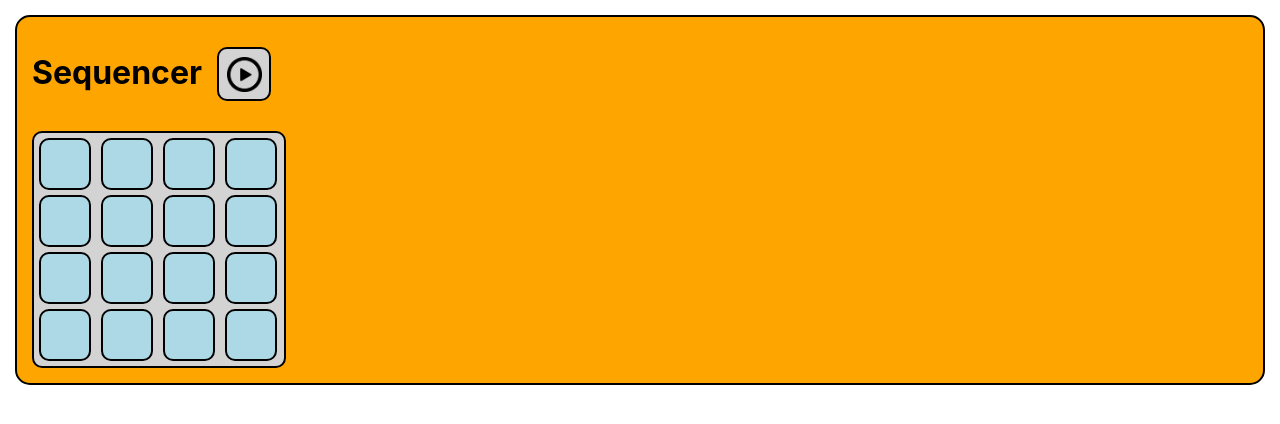
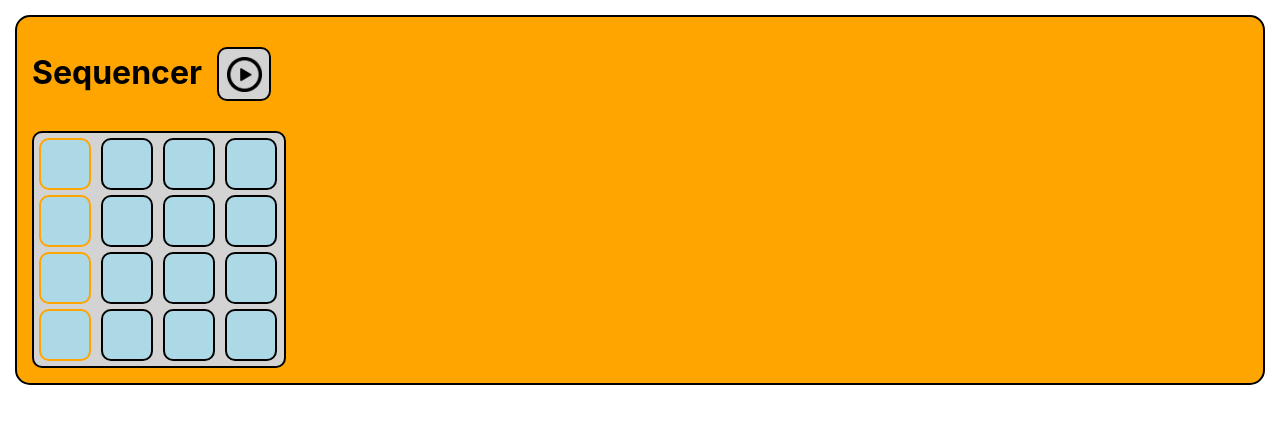
Before and after one commit to jedwards2/note-scroller, a React (Create React App) app: page / in a window 1280 px wide. Shown: the top 424 px of the page. Built offline with nearby package versions, Linux system fonts and the light colour scheme.

Commit message:
moved borderActive into gridState so all grid info is stored in the same place

```diff
--- a/src/App.js
+++ b/src/App.js
@@ -8,31 +8,31 @@ import pause from "./images/pause.png";
 function App() {
   const [count, setCount] = useState(0);
   const [running, setRunning] = useState(false);
-  const [gridBorders, setGridBorders] = useState([false, false, false, false]);
+  const [gridBorders, setGridBorders] = useState([true, false, false, false]);
   const [gridState, setGridState] = useState([
     [
-      { state: false, id: 0, note: "G3" },
-      { state: false, id: 1, note: "F3" },
-      { state: false, id: 2, note: "E3" },
-      { state: false, id: 3, note: "C3" },
+      { state: false, id: 0, note: "G3", borderActive: true },
+      { state: false, id: 1, note: "F3", borderActive: true },
+      { state: false, id: 2, note: "E3", borderActive: true },
+      { state: false, id: 3, note: "C3", borderActive: true },
     ],
     [
-      { state: false, id: 4, note: "G3" },
-      { state: false, id: 5, note: "F3" },
-      { state: false, id: 6, note: "E3" },
-      { state: false, id: 7, note: "C3" },
+      { state: false, id: 4, note: "G3", borderActive: false },
+      { state: false, id: 5, note: "F3", borderActive: false },
+      { state: false, id: 6, note: "E3", borderActive: false },
+      { state: false, id: 7, note: "C3", borderActive: false },
     ],
     [
-      { state: false, id: 8, note: "G3" },
-      { state: false, id: 9, note: "F3" },
-      { state: false, id: 10, note: "E3" },
-      { state: false, id: 11, note: "C3" },
+      { state: false, id: 8, note: "G3", borderActive: false },
+      { state: false, id: 9, note: "F3", borderActive: false },
+      { state: false, id: 10, note: "E3", borderActive: false },
+      { state: false, id: 11, note: "C3", borderActive: false },
     ],
     [
-      { state: false, id: 12, note: "G3" },
-      { state: false, id: 13, note: "F3" },
-      { state: false, id: 14, note: "E3" },
-      { state: false, id: 15, note: "C3" },
+      { state: false, id: 12, note: "G3", borderActive: false },
+      { state: false, id: 13, note: "F3", borderActive: false },
+      { state: false, id: 14, note: "E3", borderActive: false },
+      { state: false, id: 15, note: "C3", borderActive: false },
     ],
   ]);
 
@@ -42,10 +42,33 @@ function App() {
 
       setGridBorders((prevState) => {
         let index = count % gridState.length;
-        let prevIndex = (count - 1) % gridState.length;
+        let nextIndex = (count + 1) % gridState.length;
         let newState = [...prevState];
-        newState[prevIndex] = !prevState[prevIndex];
+        newState[nextIndex] = !prevState[nextIndex];
         newState[index] = !prevState[index];
+        return newState;
+      });
+
+      setGridState((prevState) => {
+        let index = count % prevState.length;
+        let nextIndex = (count + 1) % prevState.length;
+        let newState = [...prevState];
+        let newNextState = newState[nextIndex].map((obj) => {
+          let newObj = { ...obj };
+          newObj.borderActive = !newObj.borderActive;
+          return newObj;
+        });
+
+        newState[nextIndex] = newNextState;
+
+        let currentIndexedState = newState[index].map((obj) => {
+          let newObj2 = { ...obj };
+          newObj2.borderActive = !newObj2.borderActive;
+          return newObj2;
+        });
+
+        newState[index] = currentIndexedState;
+
         return newState;
       });
     }, "4n");
@@ -74,6 +97,7 @@ function App() {
               state: !prevState[i][q].state,
               id: id,
               note: prevState[i][q].note,
+              borderActive: prevState[i][q].borderActive,
             });
           } else {
             column.push(prevState[i][q]);
@@ -107,12 +131,7 @@ function App() {
             )}
           </div>
         </div>
-        <Grid
-          gridState={gridState}
-          gridBackgrounds={gridBorders}
-          setBlock={setBlock}
-          playNote={playNote}
-        />
+        <Grid gridState={gridState} setBlock={setBlock} playNote={playNote} />
       </div>
     </div>
   );
--- a/src/components/Column/Column.js
+++ b/src/components/Column/Column.js
@@ -1,31 +1,27 @@
 import MusicBlock from "../MusicBlock/MusicBlock";
 import "./Column.css";
 
-function Column({ columnState, setBlock, background, playNote }) {
+function Column({ columnState, setBlock, playNote }) {
   return (
     <div className="column">
       <MusicBlock
         blockState={columnState[0]}
         setBlock={setBlock}
-        active={background}
         playNote={playNote}
       />
       <MusicBlock
         blockState={columnState[1]}
         setBlock={setBlock}
-        active={background}
         playNote={playNote}
       />
       <MusicBlock
         blockState={columnState[2]}
         setBlock={setBlock}
-        active={background}
         playNote={playNote}
       />
       <MusicBlock
         blockState={columnState[3]}
         setBlock={setBlock}
-        active={background}
         playNote={playNote}
       />
     </div>
--- a/src/components/Grid/Grid.js
+++ b/src/components/Grid/Grid.js
@@ -1,31 +1,27 @@
 import Column from "../Column/Column";
 import "./Grid.css";
 
-function Grid({ gridState, gridBackgrounds, setBlock, playNote }) {
+function Grid({ gridState, setBlock, playNote }) {
   return (
     <div className="grid">
       <Column
         columnState={gridState[0]}
         setBlock={setBlock}
-        background={gridBackgrounds[0]}
         playNote={playNote}
       />
       <Column
         columnState={gridState[1]}
         setBlock={setBlock}
-        background={gridBackgrounds[1]}
         playNote={playNote}
       />
       <Column
         columnState={gridState[2]}
         setBlock={setBlock}
-        background={gridBackgrounds[2]}
         playNote={playNote}
       />
       <Column
         columnState={gridState[3]}
         setBlock={setBlock}
-        background={gridBackgrounds[3]}
         playNote={playNote}
       />
     </div>
--- a/src/components/MusicBlock/MusicBlock.css
+++ b/src/components/MusicBlock/MusicBlock.css
@@ -14,7 +14,7 @@
 }
 
 .border-on {
-  border: blue 2px solid;
+  border: orange 2px solid;
   width: 48px;
   height: 48px;
 }
--- a/src/components/MusicBlock/MusicBlock.js
+++ b/src/components/MusicBlock/MusicBlock.js
@@ -1,18 +1,18 @@
 import "./MusicBlock.css";
 import { useEffect } from "react";
 
-function MusicBlock({ blockState, setBlock, active, playNote }) {
+function MusicBlock({ blockState, setBlock, playNote }) {
   useEffect(() => {
-    if (blockState.state && active) {
+    if (blockState.state && blockState.borderActive) {
       playNote(blockState.note);
     }
     // eslint-disable-next-line react-hooks/exhaustive-deps
-  }, [active, blockState]);
+  }, [blockState]);
 
   return (
     <div
       className={`music-block ${blockState.state ? "on" : "off"} ${
-        active ? "border-on" : "border-off"
+        blockState.borderActive ? "border-on" : "border-off"
       }`}
       onClick={() => setBlock(blockState.id)}
     ></div>
```
